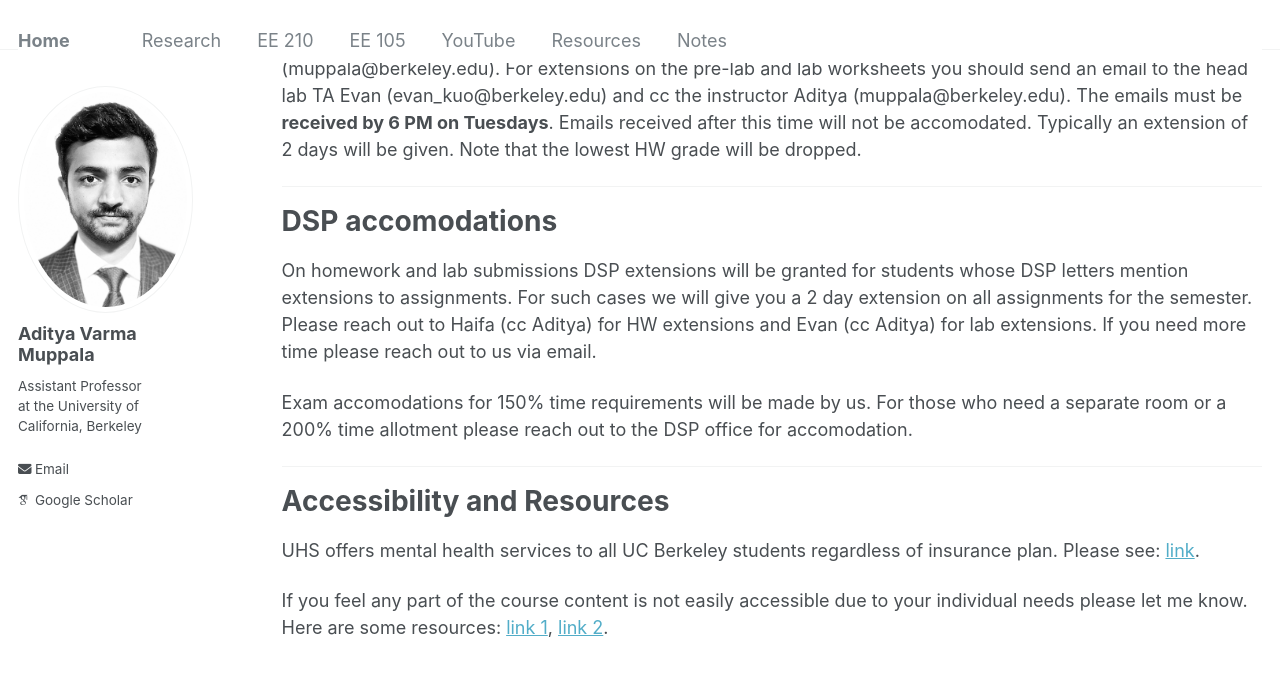
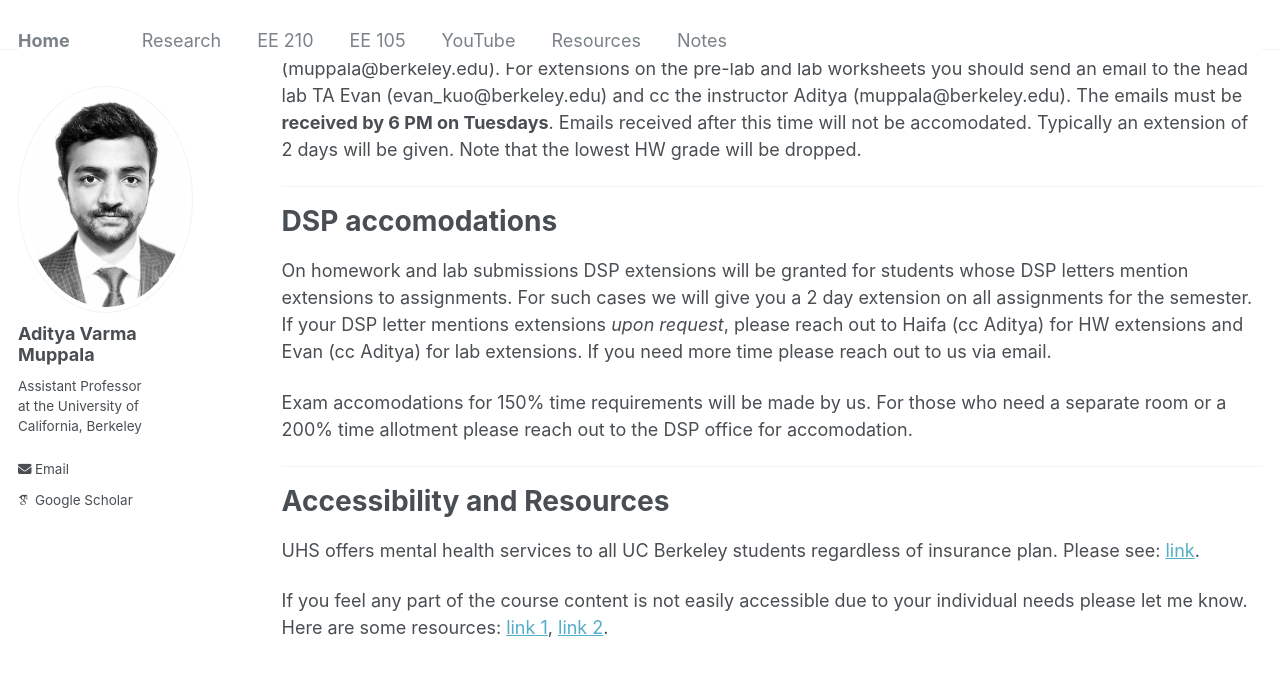
Before and after one commit to AdityaMuppala/adityamuppala.github.io, a Jekyll site: the page built from _pages/teaching105.md, in a window 1280 px wide and 900 px high, scrolled down 3921 px. Shown: the top 676 px of the window. Built offline with Jekyll 4.4.1, drawn with Linux system fonts in a browser that asks for light colours; some web fonts are replaced.

Commit message:
Update teaching105.md

```diff
--- a/_pages/teaching105.md
+++ b/_pages/teaching105.md
@@ -120,7 +120,7 @@ The pre-lab worksheets, lab worksheets and homeworks are due at 11:59 PM on Tues
 
 ---
 # DSP accomodations
-On homework and lab submissions DSP extensions will be granted for students whose DSP letters mention extensions to assignments. For such cases we will give you a 2 day extension on all assignments for the semester. Please reach out to Haifa (cc Aditya) for HW extensions and Evan (cc Aditya) for lab extensions. If you need more time please reach out to us via email.
+On homework and lab submissions DSP extensions will be granted for students whose DSP letters mention extensions to assignments. For such cases we will give you a 2 day extension on all assignments for the semester. If your DSP letter mentions extensions *upon request*, please reach out to Haifa (cc Aditya) for HW extensions and Evan (cc Aditya) for lab extensions. If you need more time please reach out to us via email.
 
 Exam accomodations for 150% time requirements will be made by us. For those who need a separate room or a 200% time allotment please reach out to the DSP office for accomodation.
 
```
